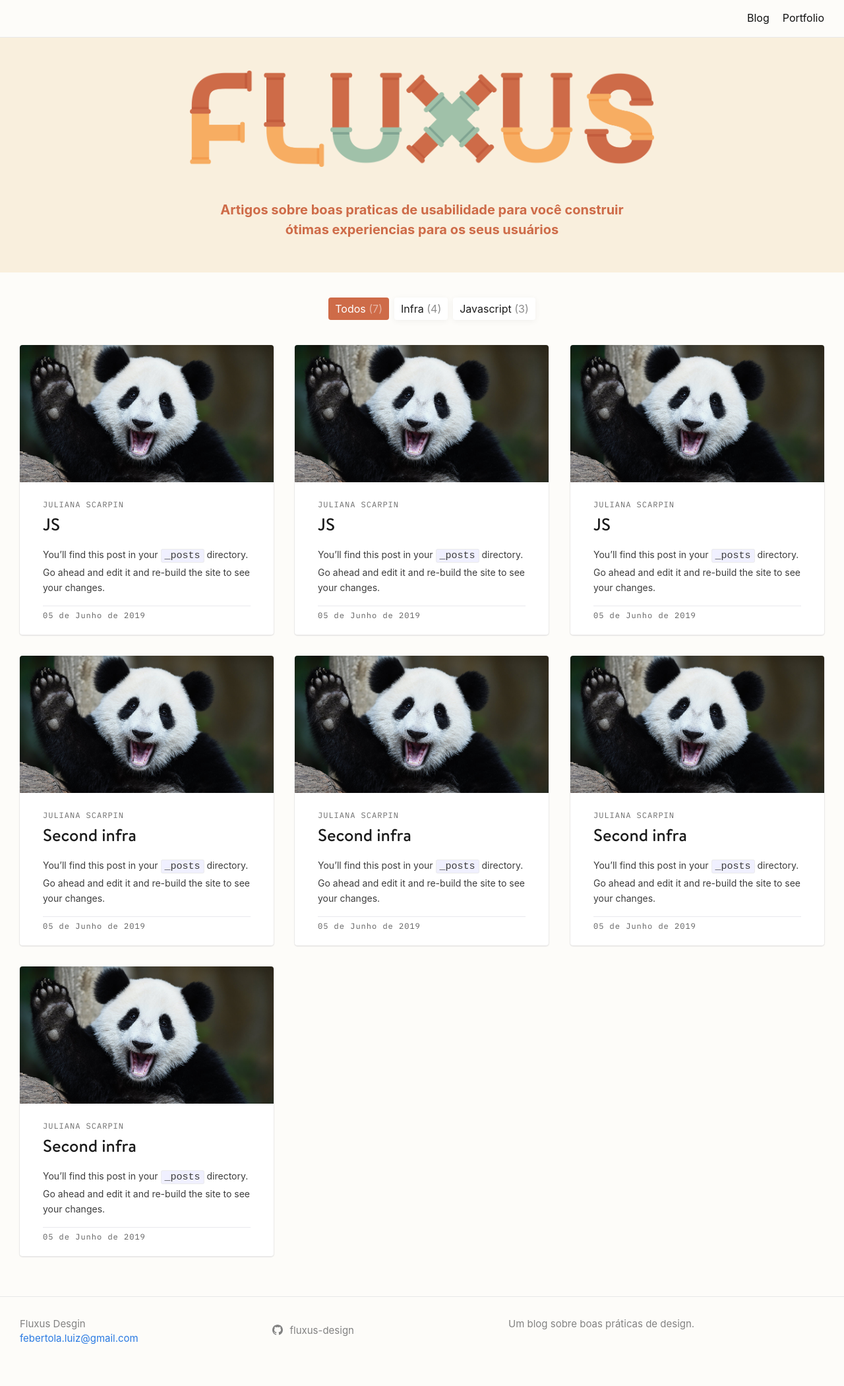
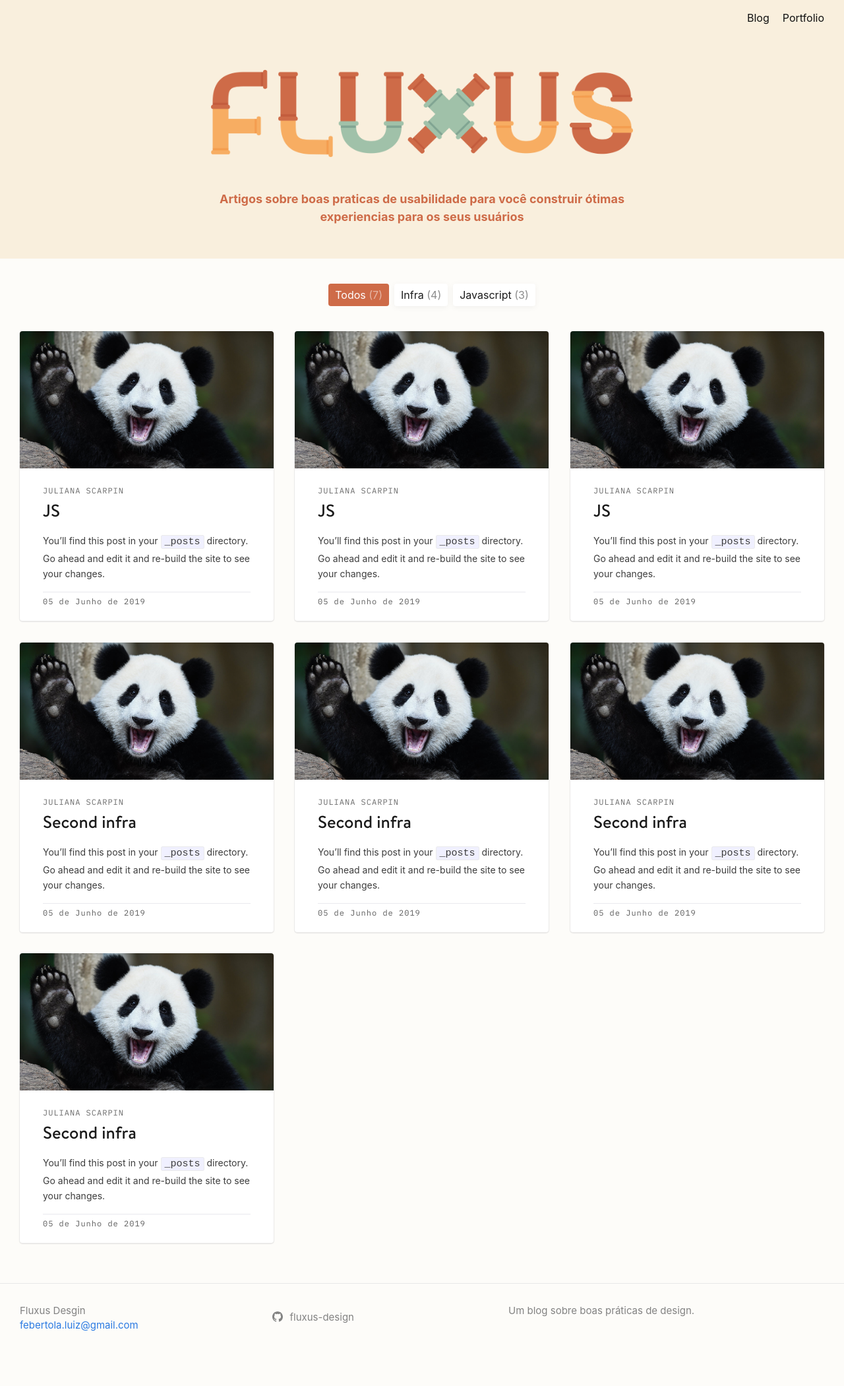
Before and after one commit to fluxus-design/blog, a Jekyll site: the page built from index.md, in a window 1280 px wide. Shown: the whole page at 66% size. Built offline with Jekyll 4.4.1, drawn with Linux system fonts in a browser that asks for light colours; some web fonts are replaced.

Commit message:
Set header color

```diff
--- a/_sass/minima/_layout.scss
+++ b/_sass/minima/_layout.scss
@@ -2,8 +2,7 @@
  * Site header
  */
 .site-header {
-
-  border-bottom: 1px solid $grey-color-light;
+  background-color: #F9EFDD;
   min-height: $spacing-unit * 1.865;
   line-height: $base-line-height * $base-font-size * 2.25;
 
--- a/assets/css/style.scss
+++ b/assets/css/style.scss
@@ -116,7 +116,7 @@ ul.pager {
   background-color: #F9EFDD;
 
   img {
-    width: 55%;
+    width: 50%;
     margin: 50px auto;
     display: block;
     object-fit: cover;
@@ -127,7 +127,7 @@ ul.pager {
     margin: auto;
     text-align: center;
     margin-bottom: 50px;
-    font-size: 20px;
+    font-size: 18px;
     font-weight: bold;
     color: #ce6b48;
     width: 50%;
```
